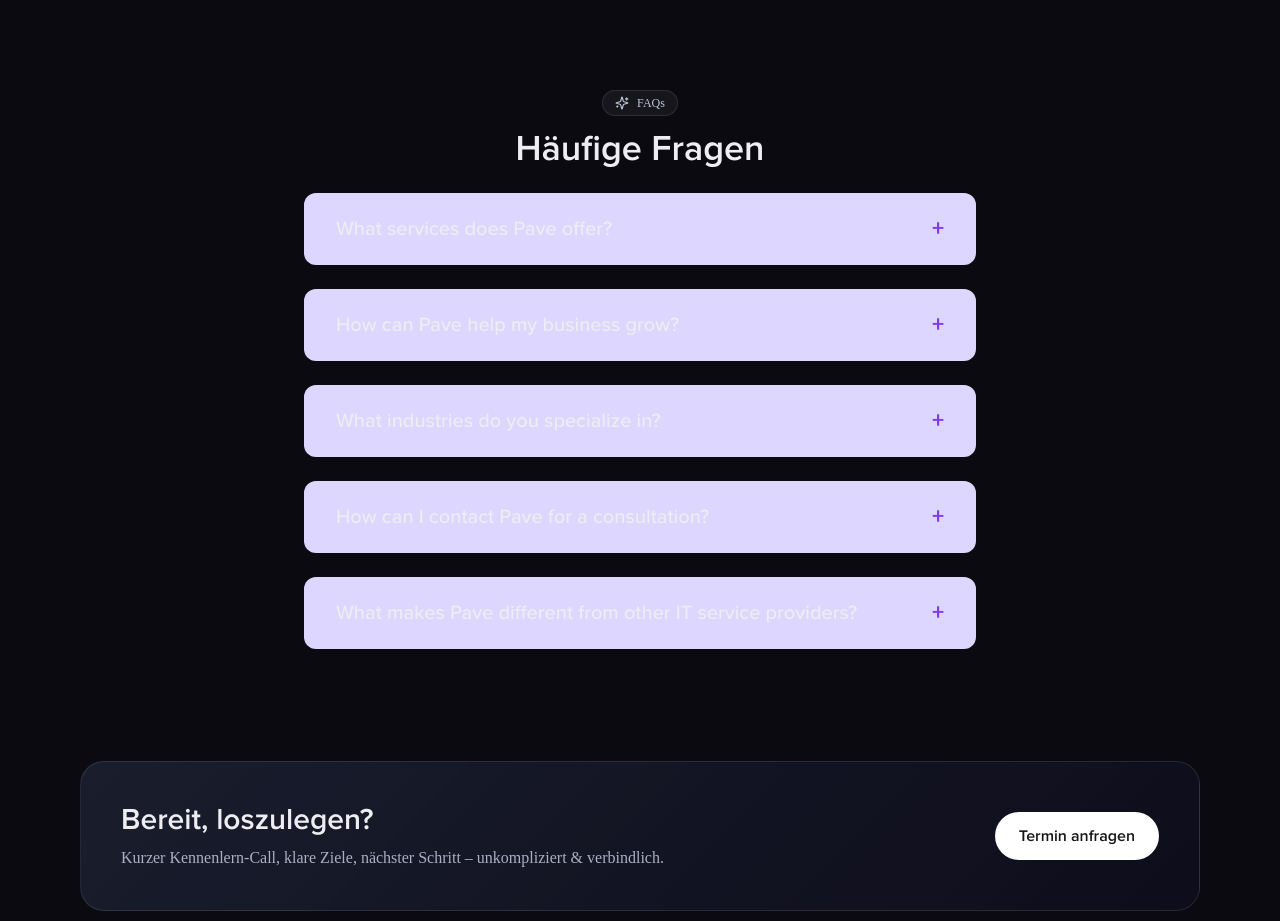
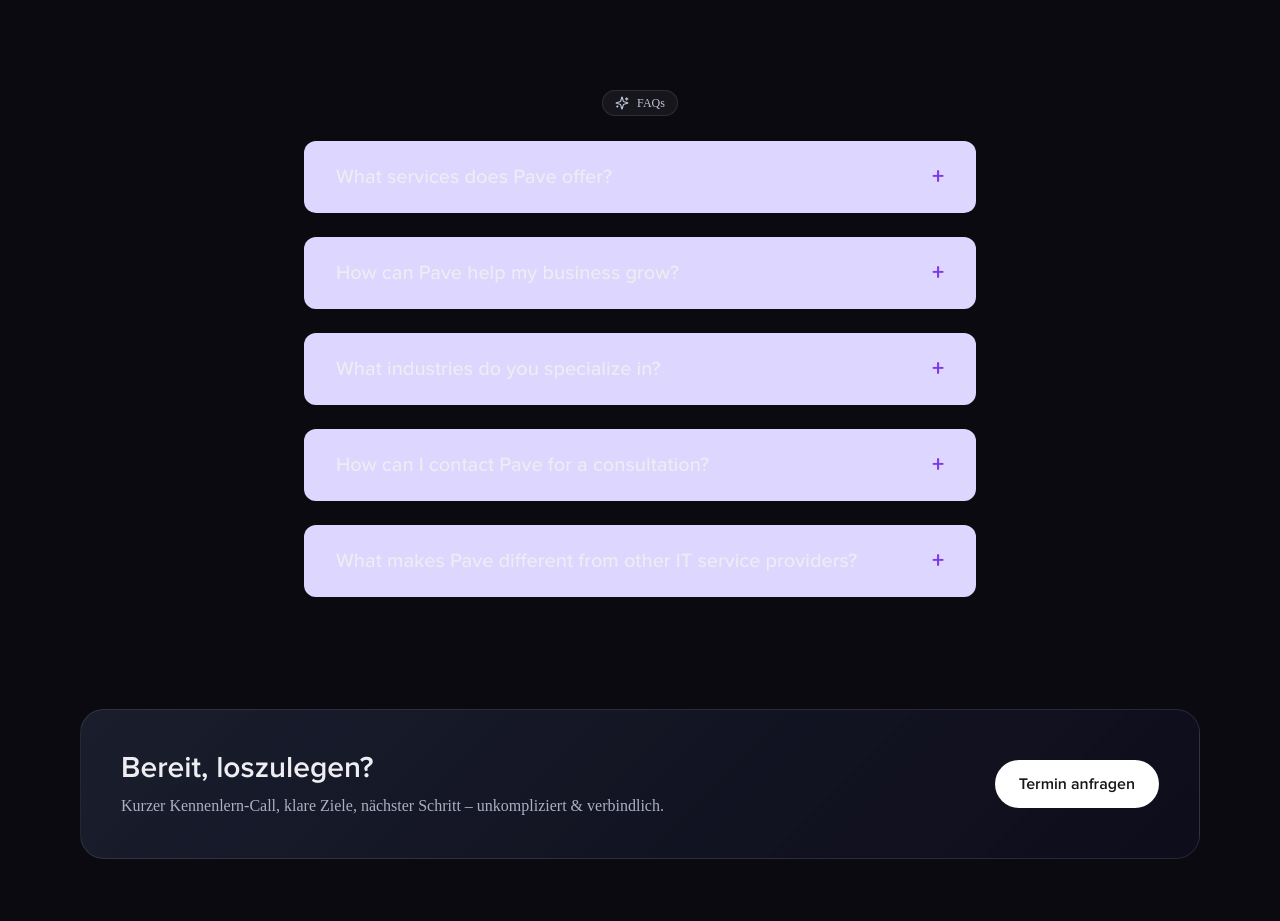
Before and after one commit to cyclebittt/pavewebyyyy, a Next.js app: page /contact in a window 1280 px wide. Shown: the part 1060-1981 px from the top of the page. Built offline with nearby package versions, Linux system fonts and the light colour scheme; a web font is replaced by a local one.

Commit message:
Update page.js

```diff
--- a/app/contact/page.js
+++ b/app/contact/page.js
@@ -8,17 +8,17 @@ import { useEffect, useState } from 'react';
 import { Mail, Phone, MapPin, Send, CheckCircle2, AlertCircle, Sparkles } from 'lucide-react';
 
 export default function ContactPage() {
-  // ---- UI State ----
+  // UI State
   const [animationRight, setAnimationRight] = useState('fade-right');
   const [isSubmitting, setIsSubmitting] = useState(false);
   const [success, setSuccess] = useState('');
   const [error, setError] = useState('');
 
-  // ---- Form State ----
+  // Form State
   const [formData, setFormData] = useState({ name: '', email: '', message: '' });
   const onChange = (e) => setFormData((p) => ({ ...p, [e.target.name]: e.target.value }));
 
-  // ---- AOS (nur Client) ----
+  // AOS (nur Client)
   useEffect(() => {
     (async () => {
       const AOS = (await import('aos')).default;
@@ -32,7 +32,7 @@ export default function ContactPage() {
     return () => window.removeEventListener('resize', onResize);
   }, []);
 
-  // ---- Submit mit EmailJS (Keys per ENV) ----
+  // Submit via EmailJS (IDs über ENV; fallen sonst auf deine bisherigen Defaults zurück)
   const handleSubmit = async (e) => {
     e.preventDefault();
     setIsSubmitting(true);
@@ -205,14 +205,13 @@ export default function ContactPage() {
           <span className="inline-flex items-center gap-2 rounded-full border border-white/10 bg-white/5 px-3 py-1 text-xs text-[#C0C6D8]">
             <Sparkles size={14} /> FAQs
           </span>
-          <h3 className="mt-3 text-2xl md:text-4xl font-semibold">Häufige Fragen</h3>
         </div>
         <div className="mx-auto max-w-2xl mt-6">
           <AccordionExample />
         </div>
       </section>
 
-      {/* CTA unten (ohne Fotos) */}
+      {/* CTA unten */}
       <section className="px-5 md:px-20 py-10 md:py-16">
         <div
           className="rounded-3xl border border-white/10 bg-[linear-gradient(135deg,rgba(138,174,255,0.12),rgba(16,14,32,0.7))] p-6 md:p-10 flex flex-col md:flex-row items-center justify-between gap-6"
```
